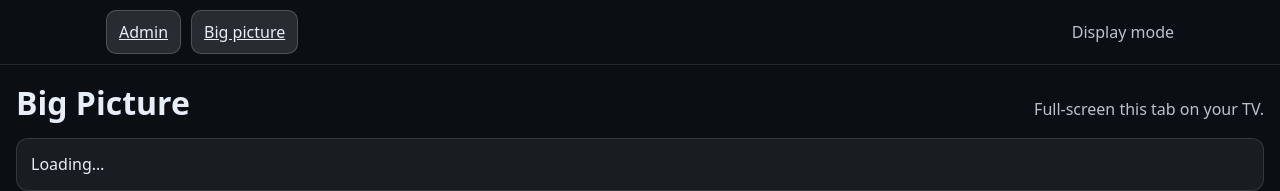
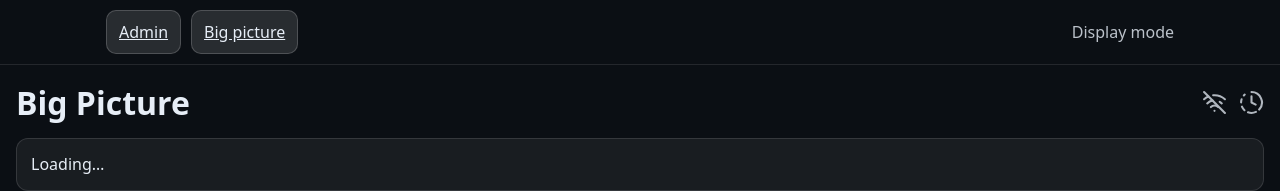
Before and after one commit to cwlowder/SuperPokerTimer, a React (Vite) app in the folder frontend/: page /display in a window 1280 px wide. Shown: the top 191 px of the page. Built offline with nearby package versions, Linux system fonts and the light colour scheme; no server answers.

Commit message:
More fixes - adds editable MoneyDisplay + better connection status

```diff
--- /dev/null
+++ b/frontend/src/components/ConnectionStatus.tsx
@@ -0,0 +1,98 @@
+import {
+  Clock,
+  ClockAlert,
+  ClockCheck,
+  ClockFading,
+  WifiOff,
+  Wifi
+} from "lucide-react";
+import { useEventStream } from "../hooks/useEventStream";
+
+export default function ConnectionStatus({
+  size = 16,
+  muted = false,
+}: {
+  size?: number;
+  muted?: boolean;
+}) {
+  const { connected, timerStatus } = useEventStream();
+
+  // ---- WebSocket status ----
+  const wsIcon = connected ? (
+    <Wifi size={size} />
+  ) : (
+    <WifiOff size={size} />
+  );
+
+  const wsColor = connected
+    ? "var(--color-success, #22c55e)"
+    : "var(--color-danger, #ef4444)";
+
+  const wsLabel = connected ? "Connected" : "Disconnected";
+
+  // ---- Timer sync status ----
+  let timerIcon = <ClockFading size={size} />;
+  let timerColor = "#9ca3af";
+  let timerLabel = "Unknown";
+
+  if (timerStatus === "neutral" || !connected) {
+    timerIcon = <ClockFading size={size} />;
+    timerColor = "#eab308";
+    timerLabel = "Syncing";
+  } else if (timerStatus === "excelent") {
+    timerIcon = <ClockCheck size={size} />;
+    timerColor = "#22c55e";
+    timerLabel = "Stable";
+  } else if (timerStatus === "good") {
+    timerIcon = <Clock size={size} />;
+    timerColor = "#22c55e";
+    timerLabel = "In Sync";
+  } else if (timerStatus === "bad") {
+    timerIcon = <ClockAlert size={size} />;
+    timerColor = "#ef4444";
+    timerLabel = "Out of Sync";
+  }
+
+  // If muted, remove all color
+  const wsFinalColor = muted ? "inherit" : wsColor;
+  const timerFinalColor = muted ? "inherit" : timerColor;
+
+  return (
+    <div
+      style={{
+        display: "flex",
+        alignItems: "center",
+        gap: 12,
+        fontSize: 13,
+        fontWeight: 600,
+        opacity: muted ? 0.75 : 1
+      }}
+    >
+      {/* WebSocket */}
+      <div
+        style={{
+          display: "flex",
+          alignItems: "center",
+          gap: 6,
+          color: wsFinalColor
+        }}
+        title={wsLabel}
+      >
+        {wsIcon}
+      </div>
+
+      {/* Timer */}
+      <div
+        style={{
+          display: "flex",
+          alignItems: "center",
+          gap: 6,
+          color: timerFinalColor
+        }}
+        title={timerLabel}
+      >
+        {timerIcon}
+      </div>
+    </div>
+  );
+}
--- a/frontend/src/components/MoneyDisplay.tsx
+++ b/frontend/src/components/MoneyDisplay.tsx
@@ -1,16 +1,57 @@
-import React from "react";
+import React, { useState, useEffect } from "react";
 import { centsToMoney } from "../utils/time";
 
 export default function MoneyDisplay({
   cents,
   size = 20,
-  muted = false
+  muted = false,
+  editable = false,
+  disabled = false,
+  onChange
 }: {
   cents: number;
   size?: number;
   muted?: boolean;
+  editable?: boolean;
+  disabled?: boolean;
+  onChange?: (cents: number) => void;
 }) {
   const { dollars, cents: cc } = centsToMoney(cents);
+
+  const [draft, setDraft] = useState((cents / 100).toFixed(2));
+
+  useEffect(() => {
+    setDraft((cents / 100).toFixed(2));
+  }, [cents]);
+
+  if (editable) {
+    return (
+      <input
+        className="input"
+        type="number"
+        step="0.25"
+        min="0"
+        value={draft}
+        disabled={disabled}
+        style={{
+          fontSize: size,
+          fontWeight: 800,
+          width: 110,
+          opacity: muted ? 0.8 : 1
+        }}
+        onChange={(e) => {
+          const value = e.target.value;
+          setDraft(value);
+
+          const parsed = Number(value);
+          if (!isNaN(parsed) && onChange) {
+            onChange(Math.round(parsed * 100));
+          }
+        }}
+      />
+    );
+  }
+
   return (
     <span style={{ fontSize: size, fontWeight: 800, opacity: muted ? 0.8 : 1 }}>
       ${dollars}
--- a/frontend/src/components/admin/common.tsx
+++ b/frontend/src/components/admin/common.tsx
@@ -1,3 +1,5 @@
+import ConnectionStatus from "../ConnectionStatus";
+
 export type Tab = "timer" | "players" | "tables" | "settings";
 
 export function TabButton({
@@ -20,12 +22,7 @@ export function AdminHeader({ connected }: { connected: boolean }) {
   return (
     <div className="row" style={{ alignItems: "baseline", justifyContent: "space-between" }}>
       <h1 style={{ margin: 0 }}>Poker Tourney Admin</h1>
-      <div className="muted">
-        WS: <span className="badge">{connected ? "Connected" : "Disconnected"}</span>{" "}
-        <a href="/display" className="badge">
-          Big picture
-        </a>
-      </div>
+      <ConnectionStatus/>
     </div>
   );
 }
--- a/frontend/src/components/admin/settingsTab.tsx
+++ b/frontend/src/components/admin/settingsTab.tsx
@@ -146,7 +146,7 @@ export function LevelsCard({
         </button>
       </div>
 
-      <div style={{ marginTop: 12, overflowX: "auto" }}>
+      <div style={{ fontSize: 20, marginTop: 12, overflowX: "auto" }}>
         <table className="table">
           <thead>
             <tr>
@@ -234,7 +234,7 @@ export function LevelsCard({
                 >
                   <td>
                     <GripVertical
-                      size={14}
+                      size={20}
                       style={{
                         opacity: 0.28, // more muted
                         display: "block"
@@ -245,7 +245,7 @@ export function LevelsCard({
                   <td className="muted">{idx + 1}</td>
 
                   <td>
-                    <select className="input" value={l.type} onChange={(e) => updateLevel(idx, { type: e.target.value })}>
+                    <select className="input" style={{fontSize: 20}} value={l.type} onChange={(e) => updateLevel(idx, { type: e.target.value })}>
                       <option value="regular">Regular</option>
                       <option value="break">Break</option>
                     </select>
@@ -257,52 +257,26 @@ export function LevelsCard({
                       type="number"
                       min={1}
                       value={l.minutes}
+                      style={{fontSize: 20}}
                       onChange={(e) => updateLevel(idx, { minutes: Number(e.target.value) })}
                     />
                   </td>
 
                   <td>
-                    <input
-                      className="input"
-                      type="number"
-                      min={0}
-                      step={25}
-                      value={l.small_blind_cents ?? 0}
-                      onChange={(e) => updateLevel(idx, { small_blind_cents: Number(e.target.value) })}
-                      disabled={l.type === "break"}
-                    />
                     <div className="muted" style={{ marginTop: 4 }}>
-                      <MoneyDisplay cents={l.small_blind_cents ?? 0} muted />
+                      <MoneyDisplay cents={l.small_blind_cents ?? 0} muted editable/>
                     </div>
                   </td>
 
                   <td>
-                    <input
-                      className="input"
-                      type="number"
-                      min={0}
-                      step={25}
-                      value={l.big_blind_cents ?? 0}
-                      onChange={(e) => updateLevel(idx, { big_blind_cents: Number(e.target.value) })}
-                      disabled={l.type === "break"}
-                    />
                     <div className="muted" style={{ marginTop: 4 }}>
-                      <MoneyDisplay cents={l.big_blind_cents ?? 0} muted />
+                      <MoneyDisplay cents={l.big_blind_cents ?? 0} muted editable/>
                     </div>
                   </td>
 
                   <td>
-                    <input
-                      className="input"
-                      type="number"
-                      min={0}
-                      step={25}
-                      value={l.ante_cents ?? 0}
-                      onChange={(e) => updateLevel(idx, { ante_cents: Number(e.target.value) })}
-                      disabled={l.type === "break"}
-                    />
                     <div className="muted" style={{ marginTop: 4 }}>
-                      <MoneyDisplay cents={l.ante_cents ?? 0} muted />
+                      <MoneyDisplay cents={l.ante_cents ?? 0} muted/>
                     </div>
                   </td>
 
--- a/frontend/src/hooks/useEventStream.ts
+++ b/frontend/src/hooks/useEventStream.ts
@@ -22,12 +22,14 @@ let retry = 0;
 let offsetMs = 0; // serverNow ~= Date.now() + offsetMs
 type PongSample = { rtt: number; offset: number; t: number };
 let samples: PongSample[] = [];
-const SAMPLE_WINDOW = 3; // keep last 10 pongs
+const SAMPLE_WINDOW = 3;
 let pingPeriodMs = 2000; // current target period
 
 // Allow stoping of the ping loop
 let pingLooper: number | null = null;
 let stableSinceMs: number | null = null;
+
+let timerStatus: "excelent" | "good" | "neutral" | "bad" | "unknown" =  "unknown";
 
 let offsetEmaAbsErr = 0;   // ms, EMA of |offset - offsetMs|
 let rttEma = 0;            // ms, EMA of RTT
@@ -106,22 +108,26 @@ function updateOffsetFromPong(clientSendMs: number, serverTimeMs: number) {
 
   // If not stable, ping faster
   if (offsetEmaAbsErr > BAD_ERR_MS) {
+    timerStatus = "bad";
     startPingLoop(500); // 2x per second when clearly off
     return;
   }
 
   // If kinda stable, moderate
   if (!isOk) {
+    timerStatus = "neutral";
     startPingLoop(1000);
     return;
   }
 
   // If very stable for 10s, slow down
   if (stableSinceMs != null && now - stableSinceMs > 10_000) {
+    timerStatus = "excelent";
     startPingLoop(5000);
     return;
   }
 
+  timerStatus = "good";
   // Otherwise normal stable rate
   startPingLoop(2000);
 }
@@ -343,5 +349,5 @@ export function useEventStream() {
     };
   }, []);
 
-  return { settings, state, remainingMs, lastSound, announcements, connected, serverNowMs };
+  return { settings, state, remainingMs, lastSound, announcements, connected, serverNowMs, timerStatus };
 }
--- a/frontend/src/pages/AdminPage.tsx
+++ b/frontend/src/pages/AdminPage.tsx
@@ -15,7 +15,7 @@ import { SettingsTab } from "../components/admin/settingsTab";
 export default function AdminPage() {
   const [tab, setTab] = useState<Tab>("timer");
 
-  const { settings, state, remainingMs, lastSound, announcements: liveAnnouncements, connected } = useEventStream();
+  const { settings, state, remainingMs, lastSound, announcements: liveAnnouncements, connected, timerStatus } = useEventStream();
 
   const [search, setSearch] = useState("");
   const [newPlayer, setNewPlayer] = useState("");
--- a/frontend/src/pages/DisplayPage.tsx
+++ b/frontend/src/pages/DisplayPage.tsx
@@ -2,6 +2,8 @@ import React, { useMemo } from "react";
 import TimerCard from "../components/TimerCard";
 import Announcements from "../components/Announcements";
 import SoundPlayer from "../components/SoundPlayer";
+import ConnectionStatus from "../components/ConnectionStatus";
+
 import { useEventStream } from "../hooks/useEventStream";
 import { useTourneyData } from "../hooks/useTourneyData";
 import { Player, Table } from "../types";
@@ -22,12 +24,12 @@ export default function DisplayPage() {
 
       <div className="row" style={{ alignItems: "baseline", justifyContent: "space-between" }}>
         <h1 style={{ margin: 0 }}>Big Picture</h1>
-        <div className="muted">Full-screen this tab on your TV.</div>
+        <ConnectionStatus size={25} muted/>
       </div>
 
       <div style={{ marginTop: 12 }}>
         {settings && state ? (
-          <TimerCard state={state} levels={levels} remainingMs={remainingMs} bigPic />
+          <TimerCard state={state} levels={levels} remainingMs={remainingMs ?? 0} bigPic />
         ) : (
           <div className="card">Loading…</div>
         )}
```
